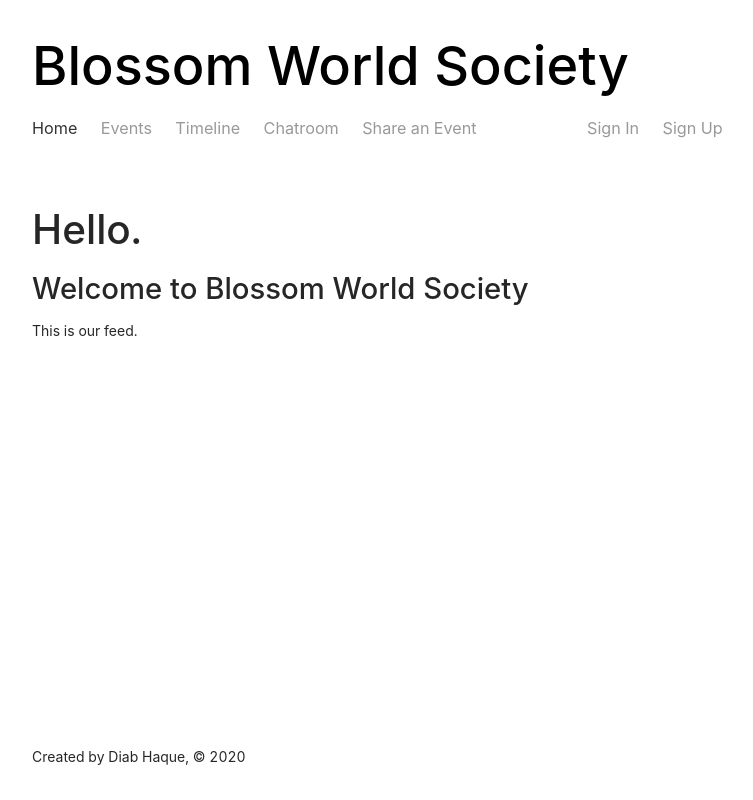
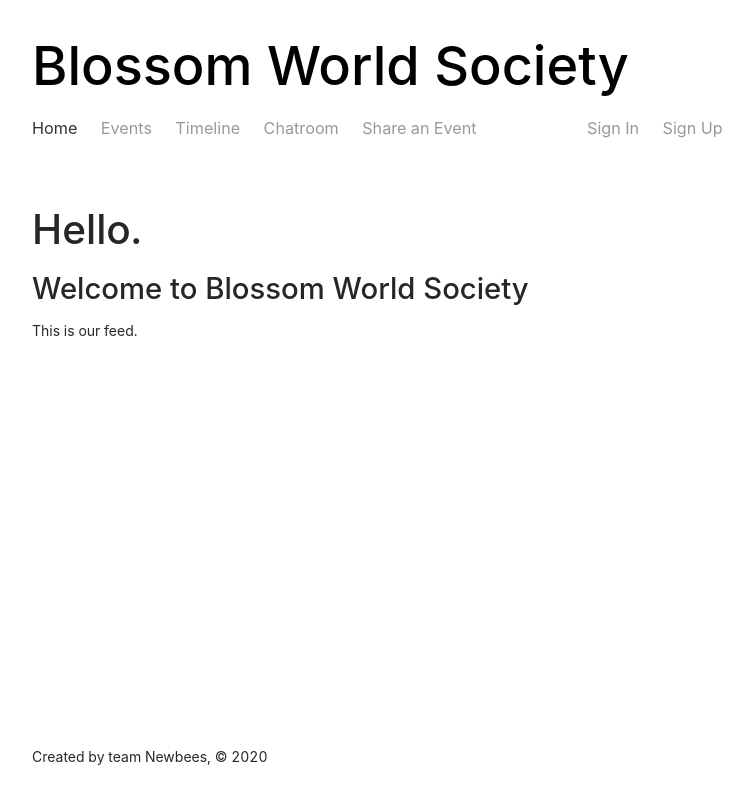
Before and after one commit to cfg2020apac/team-24, a React (Create React App) app in the folder client/: page / in a window 1280 px wide. Shown: the whole page, without its empty margins (251-1004 px from the left). Built offline with nearby package versions, Linux system fonts and the light colour scheme.

Commit message:
Updated Footer

```diff
--- a/client/src/components/layout/Footer.js
+++ b/client/src/components/layout/Footer.js
@@ -4,7 +4,7 @@ const Footer = () => {
     return (
         <footer>
             <br/>
-            <p>Created by Diab Haque, © 2020</p>
+            <p>Created by team Newbees, © 2020</p>
         </footer>
     )
 }
```
